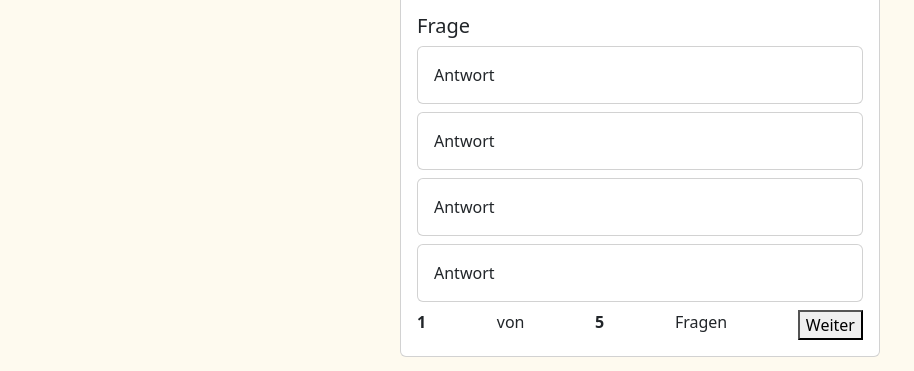
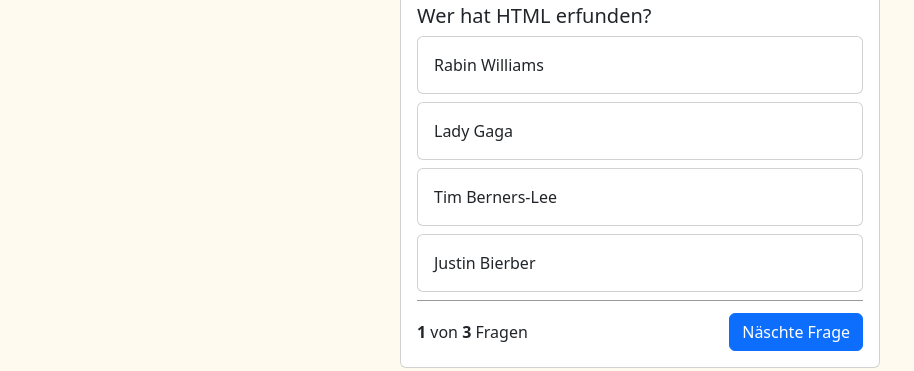
Before and after one commit to StephanZager/QuizApp, a website: page index.html in a window 1280 px wide. Shown: the part 479-850 px from the top of the page, without its empty margins (0-914 px from the left). Drawn offline with nearby package versions, Linux system fonts and the light colour scheme.

Commit message:
card-javascript

```diff
--- a/index.html
+++ b/index.html
@@ -10,7 +10,7 @@
     <title>QuizApp</title>
 </head>
 
-<body>
+<body onload="init()">
 
     <nav class="navbar bg-body-tertiary">
         <div class="container-fluid">
@@ -19,35 +19,40 @@
     </nav>
 
     <div class="container">
-        <div class="card quiz-card" >
+        <div class="card quiz-card">
             <img src="/img/logo.png" class="card-img-top" alt="...">
             <div class="card-body">
-                <h5 class="card-title">Frage</h5>
-                <div class="card mb-2">
-                    <div class="card-body">
+                <h5 class="card-title" id="question-text">Frage</h5>
+
+                <div class="card quiz-answer-card mb-2" onclick="answer('answer_1')">
+                    <div class="card-body " id="answer_1">
                         Antwort
                     </div>
                 </div>
-                <div class="card mb-2">
-                    <div class="card-body">
+
+                <div class="card quiz-answer-card mb-2" onclick="answer('answer_2')">
+                    <div class="card-body" id="answer_2">
                         Antwort
                     </div>
                 </div>
-                <div class="card mb-2">
-                    <div class="card-body">
+
+                <div class="card quiz-answer-card mb-2" onclick="answer('answer_3')">
+                    <div class="card-body" id="answer_3">
                         Antwort
                     </div>
                 </div>
-                <div class="card mb-2">
-                    <div class="card-body">
+
+                <div class="card quiz-answer-card mb-2" onclick="answer('answer_4')">
+                    <div class="card-body" id="answer_4">
                         Antwort
                     </div>
                 </div>
 
                 <div class="question-footer">
-                    <b>1</b> von <b>5</b> Fragen
-
-                    <button>Weiter</button>
+                    <span>
+                        <b>1</b> von <b id="all-question">5</b> Fragen
+                    </span>
+                    <button type="button" class="btn btn-primary">Näschte Frage</button>
                 </div>
 
             </div>
--- a/main.js
+++ b/main.js
@@ -0,0 +1,58 @@
+let questions = [
+    {
+       "questin":"Wer hat HTML erfunden?",
+       "answer_1":"Rabin Williams",
+       "answer_2":"Lady Gaga",
+       "answer_3":"Tim Berners-Lee",
+       "answer_4":"Justin Bierber",
+       "right_answer": 3
+    },
+    {
+        "questin":"Wer hat Herr der Ringe erfunden?",
+        "answer_1":"Peter Jakson",
+        "answer_2":"Christopher Nolan",
+        "answer_3":"Stephan Zager",
+        "answer_4":"JJR Tolkien",
+        "right_answer": 4
+     },
+     {
+        "questin":"Wer hat in Openheimer die Haubtrolle?",
+        "answer_1":"Chilian Murphy",
+        "answer_2":"Justin Timberlake",
+        "answer_3":"Johny depp",
+        "answer_4":"Stephan Zager",
+        "right_answer": 1
+     }
+];
+
+let currentQuestion = 0;
+
+function init(){
+    document.getElementById('all-question').innerHTML = questions.length;
+
+    showQuestion();
+}
+
+function showQuestion(){
+    let question = questions[currentQuestion];
+
+    document.getElementById('question-text').innerHTML = question['questin'];
+    document.getElementById('answer_1').innerHTML = question['answer_1'];
+    document.getElementById('answer_2').innerHTML = question['answer_2'];
+    document.getElementById('answer_3').innerHTML = question['answer_3'];
+    document.getElementById('answer_4').innerHTML = question['answer_4'];
+}
+
+function answer(selection){
+    let question = questions[currentQuestion];
+    let selectedQuestionNumber = selection.slice(-1);
+    console.log(selectedQuestionNumber);
+
+    if(selectedQuestionNumber == question['right_answer']){
+        document.getElementById(selection).parentNode.classList.add('bg-success');
+        console.log('richtige Antwort');
+    }else{
+        document.getElementById(selection).parentNode.classList.add('bg-danger');
+        console.log('Falsche ANtwort');
+    }
+}
--- a/style.css
+++ b/style.css
@@ -14,6 +14,18 @@
 }
 
 .question-footer{
+    border-top: 1px solid rgb(0,0,0,0.4);
     display: flex;
     justify-content: space-between;
+    align-items: center;
+    padding-top: 12px;
 }
+
+.quiz-answer-card:hover{
+    cursor: pointer;
+    background-color: rgb(0,0,0,0.05);
+}
+
+.bg-success, .bg-danger{
+    color: white;
+}
```
